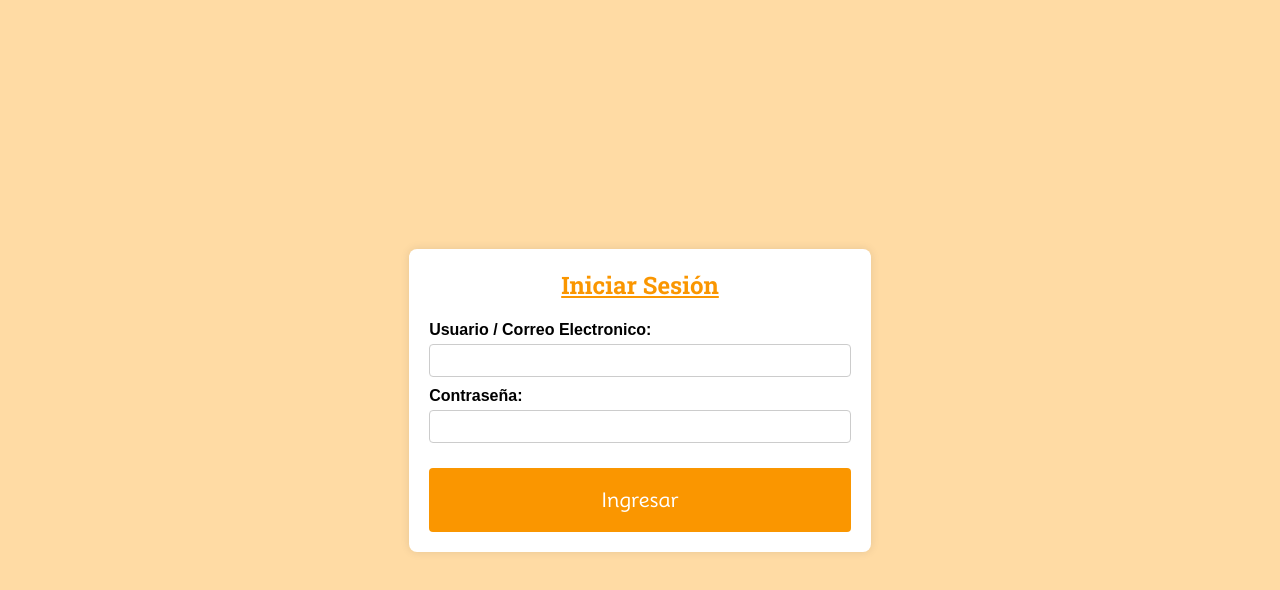
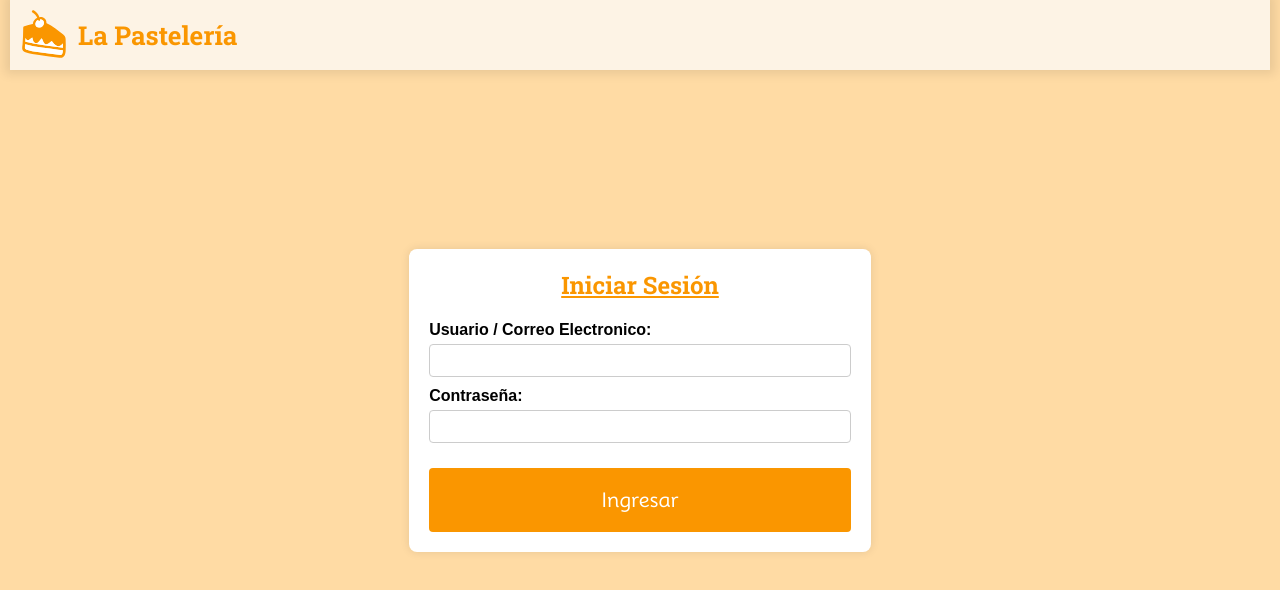
Before and after one commit to emanuelromano/codo-a-codo-proyecto-tienda-online, a plain HTML site: page iniciar-sesion.html in a window 1280 px wide. Drawn offline with Linux system fonts and the light colour scheme.

Commit message:
Cambios Iniciar Sesion

```diff
--- a/iniciar-sesion.html
+++ b/iniciar-sesion.html
@@ -1,13 +1,26 @@
 <!DOCTYPE html>
 <html lang="es">
+
 <head>
     <meta charset="UTF-8">
     <meta name="viewport" content="width=device-width, initial-scale=1.0">
     <link rel="stylesheet" href="style/style.css">
     <title>Iniciar Sesión</title>
 </head>
+
 <body id="bdylog">
     <div id="lgn">
+        <header class="cabecera">
+            <div class="cabecera-izq">
+                <img src="./img/cake2.svg" alt="Pastel" draggable="false">
+                <h1>La Pastelería</h1>
+            </div>
+
+            <div class="cabecera-der" onclick="menuHamburguesa()">
+                <img src="./img/menu2.svg" alt="Menu" draggable="false">
+            </div>
+        </header>
+
         <form id="inicses">
             <h2 class="iniciarsesion0">Iniciar Sesión</h2>
             <div id="datosing">
@@ -22,4 +35,5 @@
         </form>
     </div>
 </body>
+
 </html>
```
